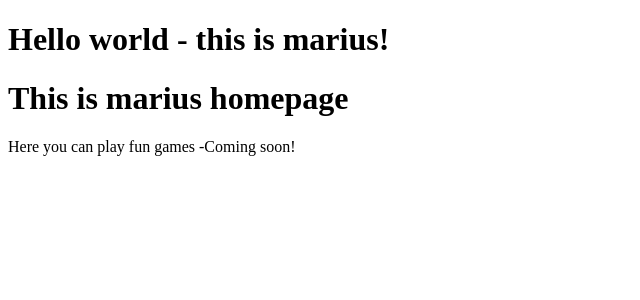
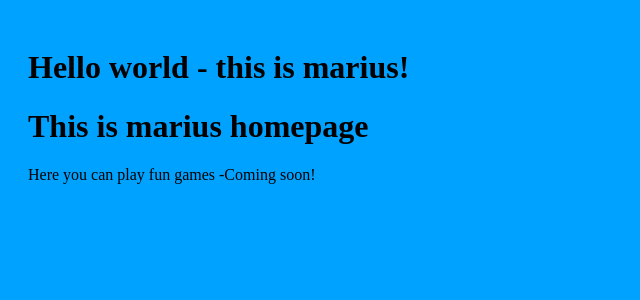
Before and after one commit to vester6/MariusHome, a Nuxt app: page / in a window 1280 px wide. Shown: the top 300 px of the page, without its empty margins (0-640 px from the left). Built offline with nearby package versions, Linux system fonts and the light colour scheme.

Commit message:
tilføjet blå baggrund

```diff
--- a/app.vue
+++ b/app.vue
@@ -5,3 +5,23 @@
     <p>Here you can play fun games -Coming soon!</p>
   </div>
 </template>
+
+<style>
+body {
+  background-color: rgb(
+    0,
+    162,
+    255
+  ); /* Ændr denne farve efter dine præferencer */
+  padding: 20px; /* Tilføj en smule polstring for at give plads omkring indholdet */
+}
+
+.page-container {
+  background-color: rgb(
+    255,
+    255,
+    255
+  ); /* Ændr denne farve efter dine præferencer */
+  padding: 20px; /* Tilføj en smule polstring for at give plads omkring indholdet */
+}
+</style>
```
